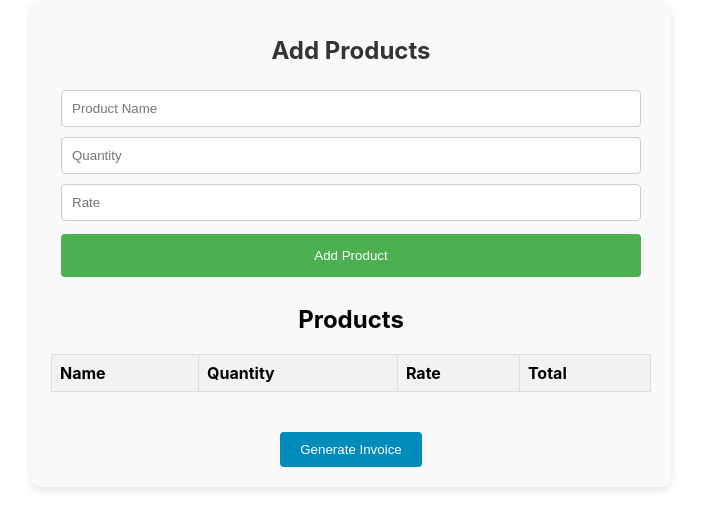
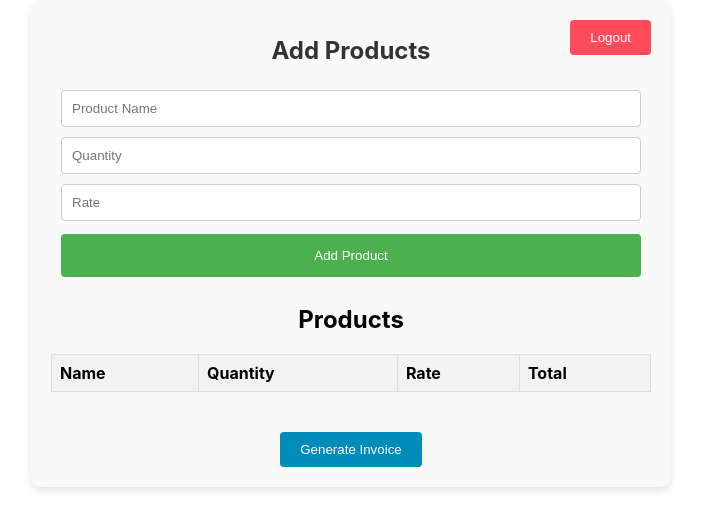
Before and after one commit to codearora/Invoice-Generator, a React (Create React App) app in the folder frontend/: page /add-product in a window 1280 px wide. Shown: the top 530 px of the page, without its empty margins (289-990 px from the left). Built offline with nearby package versions, Linux system fonts and the light colour scheme.

Commit message:
added logout functionality

```diff
--- a/frontend/src/App.js
+++ b/frontend/src/App.js
@@ -1,6 +1,6 @@
 // src/App.js
 import React, { useState } from 'react';
-import { BrowserRouter as Router, Route, Routes, Navigate } from 'react-router-dom';
+import { BrowserRouter as Router, Route, Routes } from 'react-router-dom';
 import Login from './components/Login';
 import Register from './components/Register';
 import AddProduct from './components/AddProduct';
@@ -11,17 +11,20 @@ function App() {
 
   const setTokenHandler = (newToken) => {
     setToken(newToken);
-    localStorage.setItem('token', newToken);
+    if (newToken) {
+      localStorage.setItem('token', newToken);
+    } else {
+      localStorage.removeItem('token');
+    }
   };
 
   return (
     <Router>
       <div className="App">
         <Routes>
-          <Route path="/" element={<Navigate to="/login" />} />
           <Route path="/login" element={<Login setToken={setTokenHandler} />} />
-          <Route path="/register" element={<Register setRegistered={() => { }} />} />
-          <Route path="/add-product" element={<AddProduct token={token} />} />
+          <Route path="/register" element={<Register />} />
+          <Route path="/add-product" element={<AddProduct token={token} setToken={setTokenHandler} />} />
           <Route path="/generate-invoice" element={<GenerateInvoice token={token} />} />
         </Routes>
       </div>
--- a/frontend/src/components/AddProduct.css
+++ b/frontend/src/components/AddProduct.css
@@ -8,12 +8,29 @@
     border-radius: 10px;
     box-shadow: 0 4px 8px rgba(0, 0, 0, 0.1);
     text-align: center;
+    position: relative;
 }
 
 .add-product-container h1 {
     margin-bottom: 20px;
     font-size: 24px;
     color: #333;
+}
+
+.logout-button {
+    position: absolute;
+    top: 20px;
+    right: 20px;
+    background-color: #ff4b5c;
+    color: white;
+    border: none;
+    border-radius: 4px;
+    padding: 10px 20px;
+    cursor: pointer;
+}
+
+.logout-button:hover {
+    background-color: #ff1e2d;
 }
 
 .form-container {
--- a/frontend/src/components/AddProduct.js
+++ b/frontend/src/components/AddProduct.js
@@ -1,13 +1,15 @@
 // src/components/AddProduct.js
 import React, { useState, useEffect } from 'react';
 import axios from 'axios';
+import { useNavigate } from 'react-router-dom';
 import './AddProduct.css'; // Import the CSS file
 
-const AddProduct = ({ token }) => {
+const AddProduct = ({ token, setToken }) => {
     const [name, setName] = useState('');
     const [qty, setQty] = useState('');
     const [rate, setRate] = useState('');
     const [products, setProducts] = useState([]);
+    const navigate = useNavigate();
 
     const fetchProducts = async () => {
         try {
@@ -59,9 +61,16 @@ const AddProduct = ({ token }) => {
         }
     };
 
+    const handleLogout = () => {
+        setToken(null);
+        localStorage.removeItem('token');
+        navigate('/login');
+    };
+
     return (
         <div className="add-product-container">
             <h1>Add Products</h1>
+            <button className="logout-button" onClick={handleLogout}>Logout</button>
             <div className="form-container">
                 <form onSubmit={handleSubmit}>
                     <input
```
